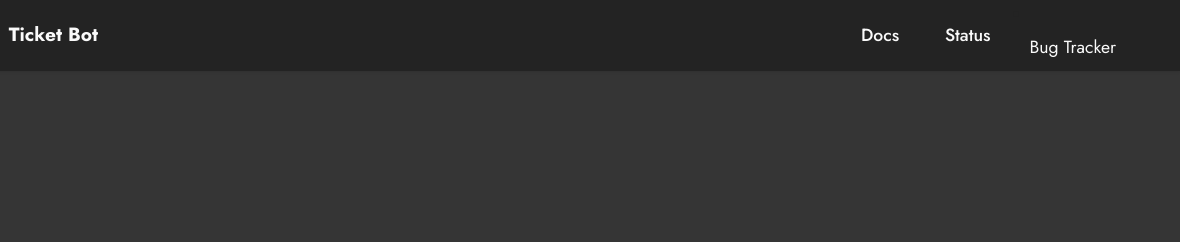
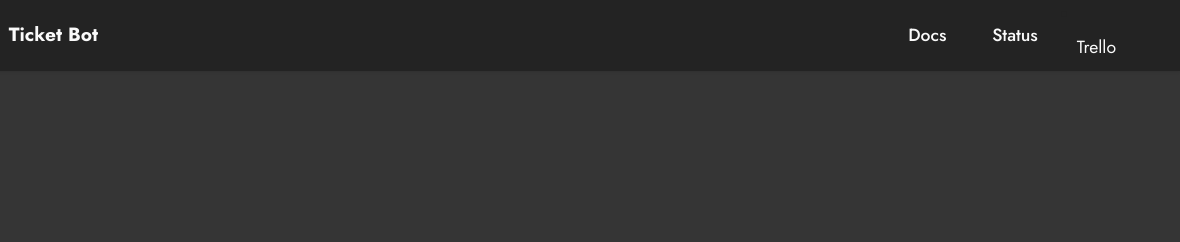
Before and after one commit to SkyBlox-Systems/TicketBot-Website, a plain HTML site: page index.html in a window 1280 px wide. Shown: the top 242 px of the page, 100-1280 px from the left. Drawn offline with Linux system fonts and the light colour scheme; a script that the page names is missing; files whose address does not match are found by name.

Commit message:
Update index.html

```diff
--- a/index.html
+++ b/index.html
@@ -61,7 +61,7 @@
             <div class="collapse navbar-collapse" id="navbarSupportedContent">
                 <ul class="navbar-nav nav-dropdown nav-right" data-app-modern-menu="true"><li class="nav-item"><a class="nav-link link text-white text-primary display-4" href="https://docs.ticketbots.tk/">Docs</a>
                 </li><li class="nav-item"><a class="nav-link link text-white text-primary display-4" href="https://status.ticketbots.tk/">Status</a></li></ul>
-                </li><li class="nav-item"><a class="nav-link link text-white text-primary display-4" href="https://trello.com/b/eTcE4fWo/ticket-bot-bugs">Bug Tracker</a></li></ul>
+                </li><li class="nav-item"><a class="nav-link link text-white text-primary display-4" href="https://trello.com/b/eTcE4fWo/ticket-bot-bugs">Trello</a></li></ul>
 
 
             </div>
```
